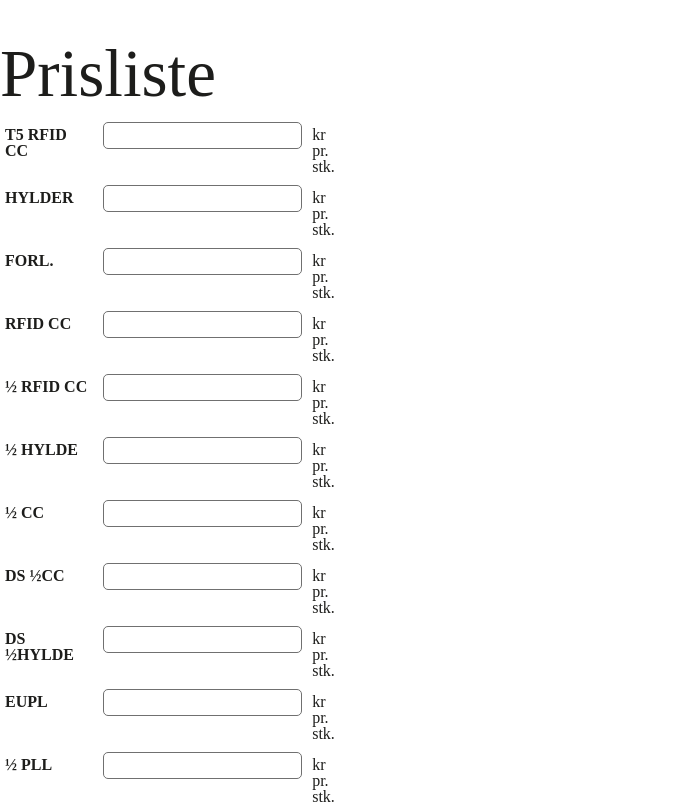
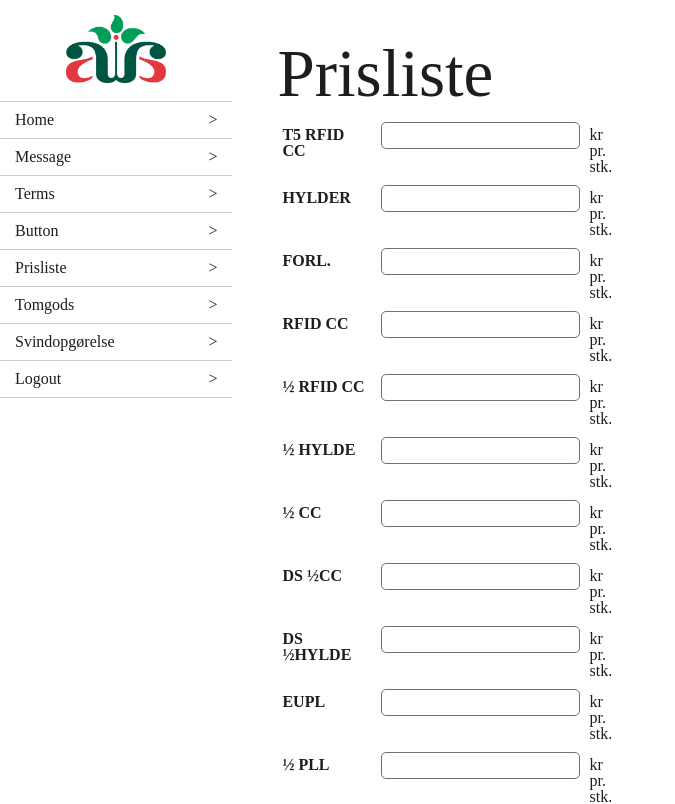
Before and after one commit to Surkrit/aa-emballage-app, a React (Create React App) app: page /Prices in a window 1280 px wide. Shown: the top 804 px of the page, without its empty margins (0-675 px from the left). Built offline with nearby package versions, Linux system fonts and the light colour scheme.

Commit message:
Lidt oprydning.. Login og admin nu i deres eget component.

```diff
--- a/src/components/NavCustomer.js
+++ b/src/components/NavCustomer.js
@@ -14,6 +14,9 @@ function NavCustomer() {
                <Link to="/Customer/Message">Message</Link>
                <Link to="/Customer/Terms">Terms</Link>
                <Link to="/Customer/Button">Button</Link>
+               <Link to="/Prices">Prisliste</Link>
+               <Link to="/Tomgods">Tomgods</Link>
+               <Link to="/Svind">Svindopgørelse</Link>
                <Link to="/">Logout</Link>
             </li>
          </ul>
--- a/src/index.js
+++ b/src/index.js
@@ -13,6 +13,7 @@ import Headline from './components/Headline';
 import Message from './components/Message';
 import Comment from './components/Comment';
 import Login from './pages/login';
+import Admin from './pages/admin';
 
 import Prices from './components/Prices';
 import Tomgods from './components/Tomgods';
@@ -73,27 +74,29 @@ ReactDOM.render(
                </div>
             </Route>
 
+            <Route path="/Prices">
+            <NavCustomer />
+               <div className="content">
+               <Prices />
+               </div>
+            </Route>
+            <Route path="/Tomgods">
+            <NavCustomer />
+               <div className="content">
+               <Tomgods />
+               </div>
+            </Route>
+            <Route path="/Svind">
+            <NavCustomer />
+               <div className="content">
+               <Svind />
+               </div>
+            </Route>
+
 
             <Route exact path="/Admin/Home">
-               <NavAdmin />
-               <div className="content">
-                  <Headline title="Beskeder" />
-                  <Comment comment=""/>
-                  <div className="flex--end"><Button buttonname="Send" /></div>
-                  <Message messagetitle="Overskrift" messagedate="16/11/2020" message="Nullam et porta erat. Nulla facilisi. Phasellus eleifend congue ligula quis laoreet. Quisque finibus in ligula quis lacinia. Duis non faucibus nunc, non viverra tellus. Suspendisse quam ex, blandit sed massa nec, varius molestie nisi. Aliquam urna quam, pellentesque vitae quam sed, rutrum vestibulum nulla. Sed id luctus lacus. Sed."/>
-                  <Message messagetitle="Overskrift" messagedate="16/11/2020" message="Nullam et porta erat. Nulla facilisi. Phasellus eleifend congue ligula quis laoreet. Quisque finibus in ligula quis lacinia. Duis non faucibus nunc, non viverra tellus. Suspendisse quam ex, blandit sed massa nec, varius molestie nisi. Aliquam urna quam, pellentesque vitae quam sed, rutrum vestibulum nulla. Sed id luctus lacus. Sed."/>
-                  <Message messagetitle="Overskrift" messagedate="16/11/2020" message="Nullam et porta erat. Nulla facilisi. Phasellus eleifend congue ligula quis laoreet. Quisque finibus in ligula quis lacinia. Duis non faucibus nunc, non viverra tellus. Suspendisse quam ex, blandit sed massa nec, varius molestie nisi. Aliquam urna quam, pellentesque vitae quam sed, rutrum vestibulum nulla. Sed id luctus lacus. Sed."/>
-                  <Message messagetitle="Overskrift" messagedate="16/11/2020" message="Nullam et porta erat. Nulla facilisi. Phasellus eleifend congue ligula quis laoreet. Quisque finibus in ligula quis lacinia. Duis non faucibus nunc, non viverra tellus. Suspendisse quam ex, blandit sed massa nec, varius molestie nisi. Aliquam urna quam, pellentesque vitae quam sed, rutrum vestibulum nulla. Sed id luctus lacus. Sed."/>
-               </div>
-            </Route>
-            <Route path="/Prices">
-               <Prices />
-            </Route>
-            <Route path="/Tomgods">
-               <Tomgods />
-            </Route>
-            <Route path="/Svind">
-               <Svind />
+             <NavAdmin />
+               <Admin />
             </Route>
          </Switch>
 
--- /dev/null
+++ b/src/pages/admin.js
@@ -0,0 +1,28 @@
+import "../style/App.css";
+import Headline from '../components/Headline';
+import Message from '../components/Message';
+import Comment from '../components/Comment';
+import NavAdmin from '../components/NavAdmin';
+import Button from '../components/Button';
+import {
+  Link
+} from "react-router-dom";
+
+function Admin() {
+  return (
+    <div>
+               <div className="content">
+                  <Headline title="Beskeder" />
+                  <Comment comment=""/>
+                  <div className="flex--end"><Button buttonname="Send" /></div>
+                  <Message messagetitle="Overskrift" messagedate="16/11/2020" message="Nullam et porta erat. Nulla facilisi. Phasellus eleifend congue ligula quis laoreet. Quisque finibus in ligula quis lacinia. Duis non faucibus nunc, non viverra tellus. Suspendisse quam ex, blandit sed massa nec, varius molestie nisi. Aliquam urna quam, pellentesque vitae quam sed, rutrum vestibulum nulla. Sed id luctus lacus. Sed."/>
+                  <Message messagetitle="Overskrift" messagedate="16/11/2020" message="Nullam et porta erat. Nulla facilisi. Phasellus eleifend congue ligula quis laoreet. Quisque finibus in ligula quis lacinia. Duis non faucibus nunc, non viverra tellus. Suspendisse quam ex, blandit sed massa nec, varius molestie nisi. Aliquam urna quam, pellentesque vitae quam sed, rutrum vestibulum nulla. Sed id luctus lacus. Sed."/>
+                  <Message messagetitle="Overskrift" messagedate="16/11/2020" message="Nullam et porta erat. Nulla facilisi. Phasellus eleifend congue ligula quis laoreet. Quisque finibus in ligula quis lacinia. Duis non faucibus nunc, non viverra tellus. Suspendisse quam ex, blandit sed massa nec, varius molestie nisi. Aliquam urna quam, pellentesque vitae quam sed, rutrum vestibulum nulla. Sed id luctus lacus. Sed."/>
+                  <Message messagetitle="Overskrift" messagedate="16/11/2020" message="Nullam et porta erat. Nulla facilisi. Phasellus eleifend congue ligula quis laoreet. Quisque finibus in ligula quis lacinia. Duis non faucibus nunc, non viverra tellus. Suspendisse quam ex, blandit sed massa nec, varius molestie nisi. Aliquam urna quam, pellentesque vitae quam sed, rutrum vestibulum nulla. Sed id luctus lacus. Sed."/>
+               </div>
+    </div>
+  );
+}
+
+
+export default Admin;
```
